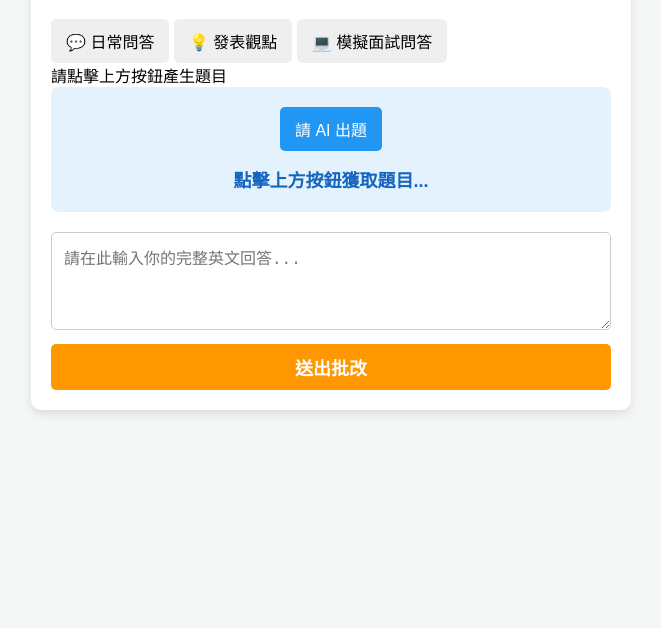
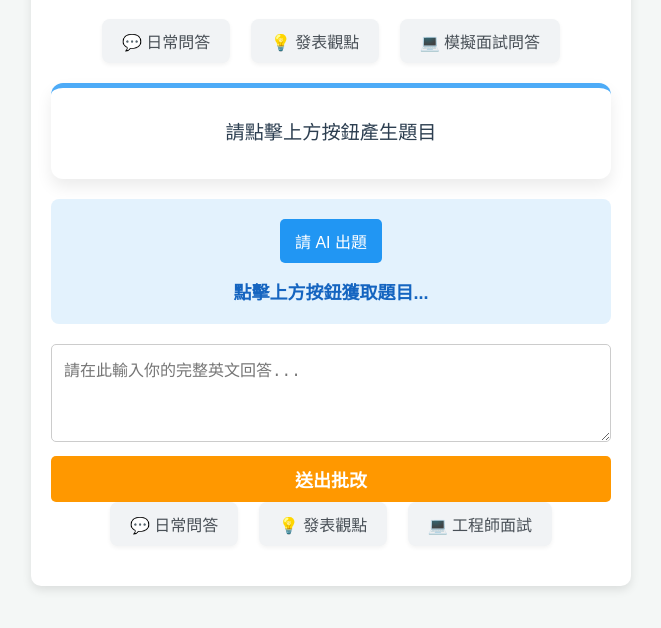
Before and after one commit to Hsingo-eng/english-ai-practice, a website: page index.html in a window 1280 px wide. Shown: the part 110-738 px from the top of the page, without its empty margins (309-970 px from the left). Drawn offline with Linux system fonts and the light colour scheme.

Commit message:
變更css

```diff
--- a/index.html
+++ b/index.html
@@ -40,6 +40,11 @@
                 <p><strong>詳細說明：</strong> <span id="explanation-text"></span></p>
             </div>
         </div>
+        <div id="mode-buttons">
+            <button id="btn-daily_qa" onclick="generateQuestion('daily_qa')">💬 日常問答</button>
+            <button id="btn-opinion" onclick="generateQuestion('opinion')">💡 發表觀點</button>
+            <button id="btn-engineer_interview" onclick="generateQuestion('engineer_interview')">💻 工程師面試</button>
+        </div>
     </div>
 
     <script src="script.js"></script>
--- a/style.css
+++ b/style.css
@@ -28,6 +28,39 @@ button:hover { opacity: 0.8; }
 .mode-selection { display: flex; gap: 10px; margin-bottom: 20px; }
 .mode-selection button { background-color: #e0e0e0; color: #333; flex: 1; }
 .mode-selection button.active { background-color: #4CAF50; color: white; }
+/* 針對包裝按鈕的區域進行置中對齊 */
+#mode-buttons {
+  text-align: center;
+  margin-bottom: 20px;
+}
+
+/* 1. 按鈕基本樣式與懸停效果 */
+#mode-buttons button {
+  padding: 10px 20px;
+  margin: 0 8px;
+  border: none;
+  border-radius: 8px; /* 柔和的圓角 */
+  background-color: #f1f3f5; /* 淺灰底色 */
+  color: #495057; /* 深灰字體，比純黑更有質感 */
+  font-size: 16px;
+  cursor: pointer;
+  transition: all 0.3s ease; /* 讓所有變化都有 0.3 秒的滑順過渡 */
+  box-shadow: 0 2px 4px rgba(0,0,0,0.05); /* 微小的立體陰影 */
+}
+
+/* 滑鼠游標停在按鈕上時的視覺回饋 */
+#mode-buttons button:hover {
+  background-color: #e2e6ea;
+  transform: translateY(-2px); /* 整個按鈕往上浮游 2 像素 */
+  box-shadow: 0 4px 8px rgba(0,0,0,0.1); /* 陰影加深，增強立體感 */
+}
+/* 2. 點擊後被掛上 active 類別的按鈕樣式 */
+#mode-buttons button.active {
+  background-color: #4dabf7; /* 亮藍色 */
+  color: white; /* 字體反白 */
+  box-shadow: 0 4px 12px rgba(77, 171, 247, 0.4); /* 帶有藍色的發光陰影 */
+  transform: translateY(-2px); /* 保持浮起狀態 */
+}
 
 /* 題目區塊 */
 .topic-box {
@@ -39,6 +72,20 @@ button:hover { opacity: 0.8; }
 }
 #get-topic-btn { background-color: #2196F3; color: white; margin-bottom: 15px; }
 #topic-display { font-size: 18px; font-weight: bold; color: #1565c0; margin: 0;}
+/* 3. 題目卡片設計 */
+#questionDisplay {
+  margin: 20px auto; /* 上下留白，左右自動置中 */
+  padding: 30px 40px;
+  background-color: #ffffff;
+  border-radius: 12px;
+  box-shadow: 0 8px 16px rgba(0,0,0,0.08); /* 柔和的大陰影 */
+  font-size: 1.2rem;
+  color: #2c3e50;
+  text-align: center;
+  line-height: 1.6;
+  max-width: 600px; /* 限制最寬寬度，避免在大螢幕上文字拉太長 */
+  border-top: 5px solid #4dabf7; /* 頂部加一條藍色裝飾線呼應按鈕 */
+}
 
 /* 輸入區塊 */
 .input-box textarea {
```
